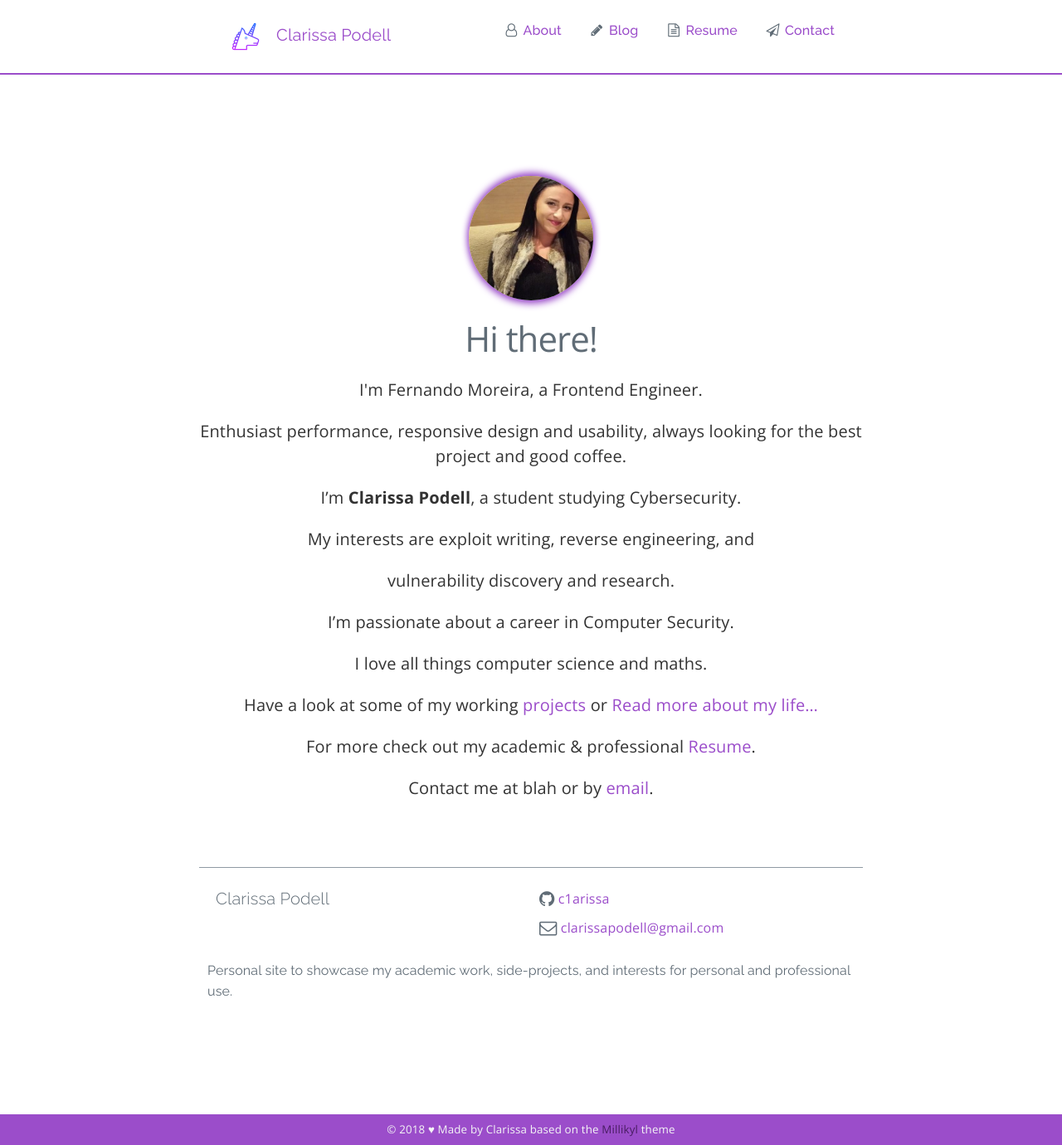
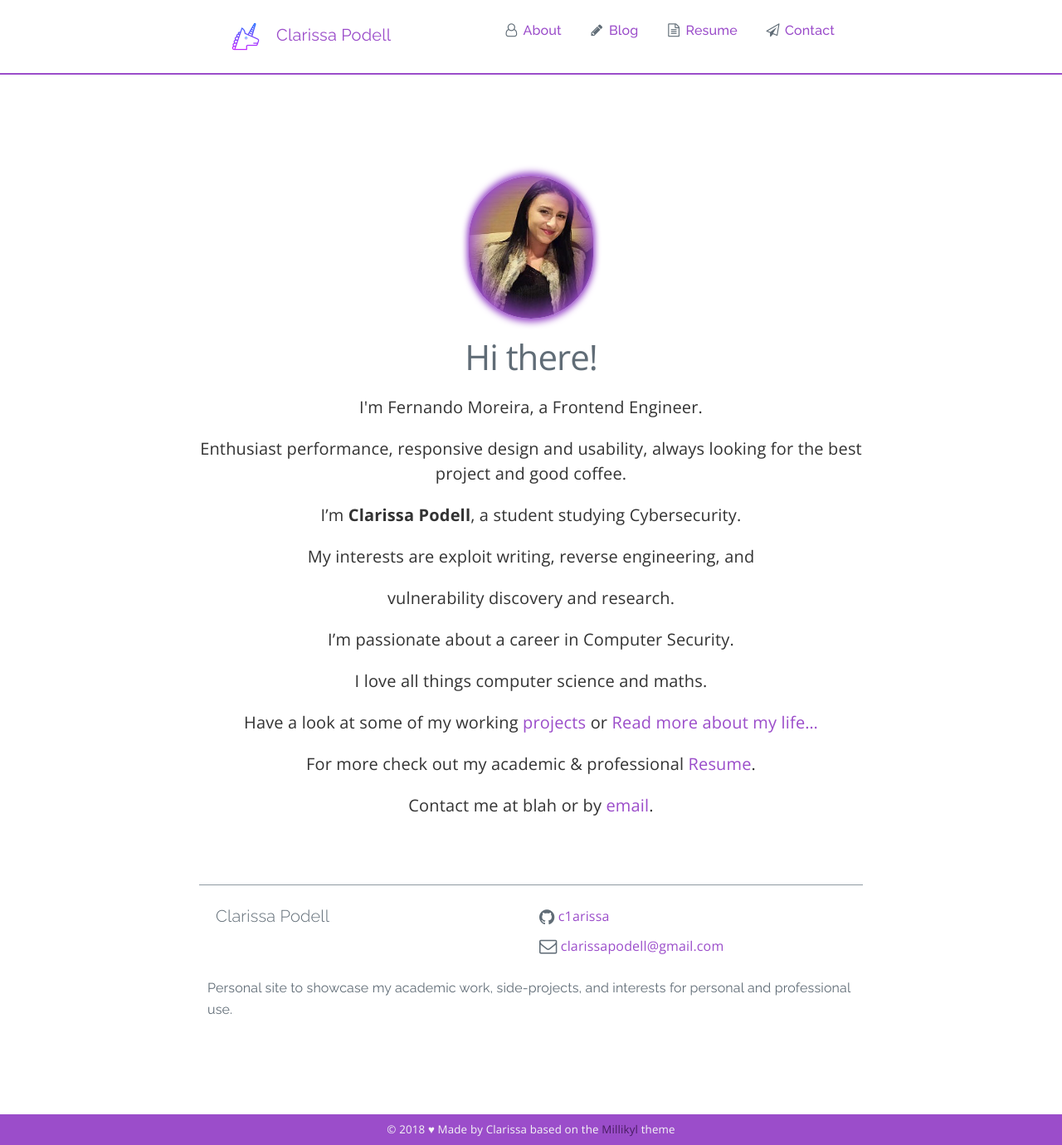
Before and after one commit to c1arissa/c1arissa.github.io, a Jekyll site: the page built from index.md, in a window 1280 px wide and 1380 px high. Shown: the whole window at 83% size. Built offline with Jekyll 4.4.1, drawn with Linux system fonts in a browser that asks for light colours.

Commit message:
Update home.html

```diff
--- a/_layouts/home.html
+++ b/_layouts/home.html
@@ -6,7 +6,7 @@
   <div class="centered">
 
 	  <div class="avatar">
-		  <img class="img-circle" src="{{ site.baseurl }}/static/img/prof.jpg" alt="Responsive image">
+		  <img class="img-circle" src="{{ site.baseurl }}/static/img/purple.jpg" alt="Responsive image">
 	  </div>
 
   <!-- <div class="post-content"> -->
```
